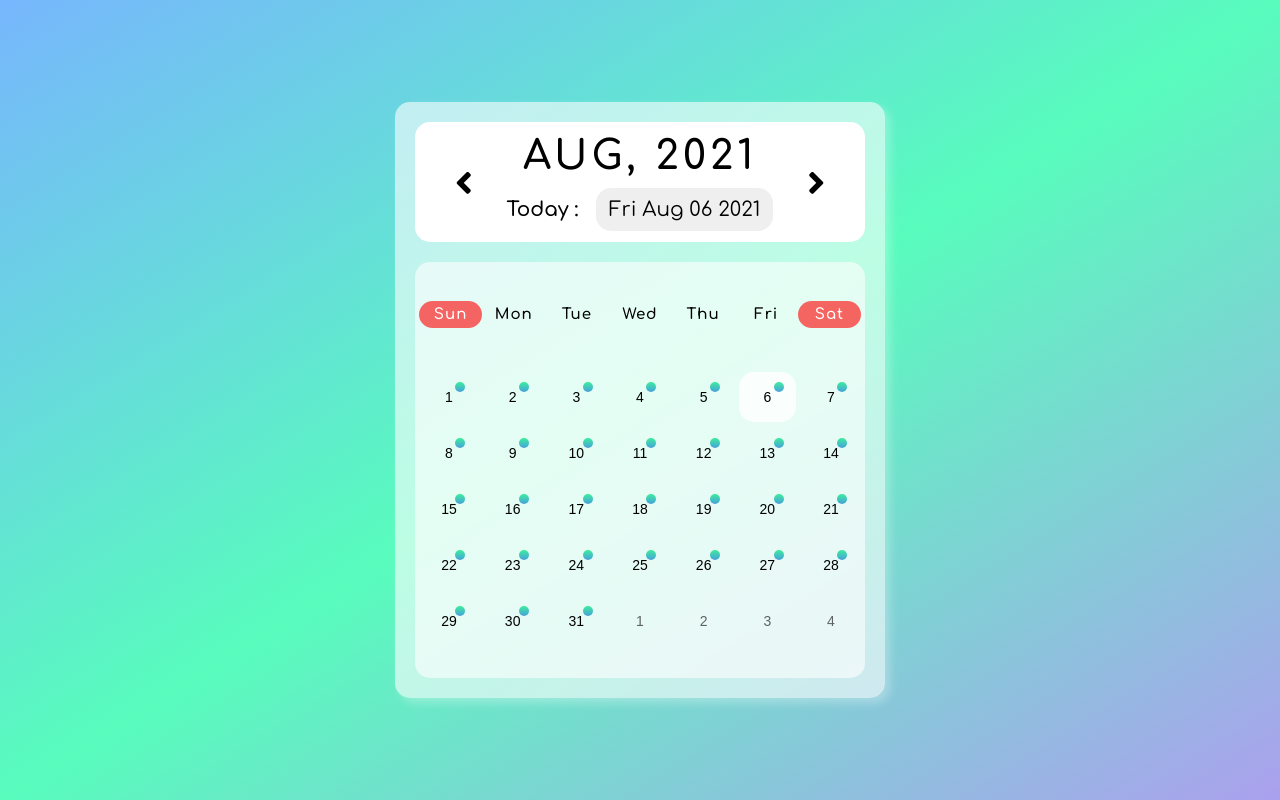
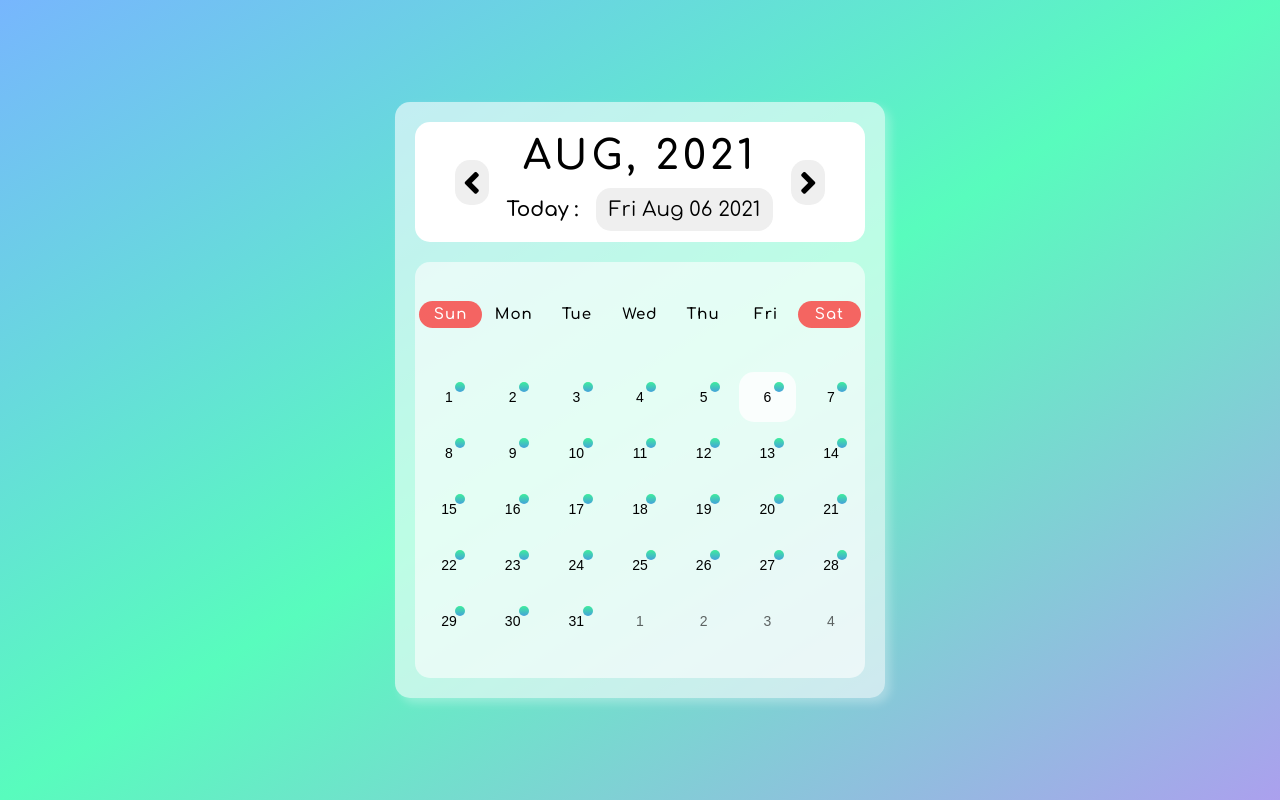
Before and after one commit to vishalkrsharma/calendar, a website: page index.html in a window 1280 px wide. Drawn offline with Linux system fonts and the light colour scheme.

Commit message:
button bg changes

```diff
--- a/scss/main.scss
+++ b/scss/main.scss
@@ -53,6 +53,10 @@ body {
 
     & i {
         font-size: 3.5rem;
+        cursor: pointer;
+        background-color: rgb(239,239,239);
+        padding: .5rem .8rem;
+        border-radius: 1.5rem;
     }
 
     & h1 {
@@ -72,6 +76,7 @@ body {
             padding: 1rem 1.3rem;
             border-radius: 1.5rem;
             font-family: 'Comfortaa', sans-serif;
+            cursor: pointer;
         }
 
         font-size: 2rem;
```
Also changed, not shown: css/style.css.
